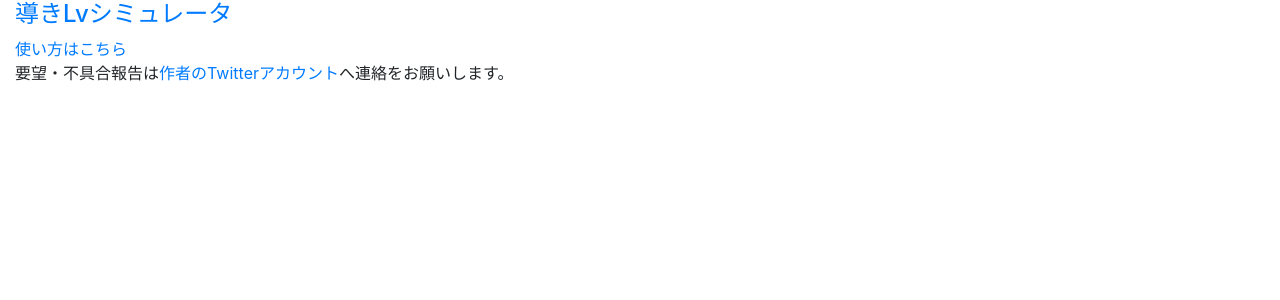
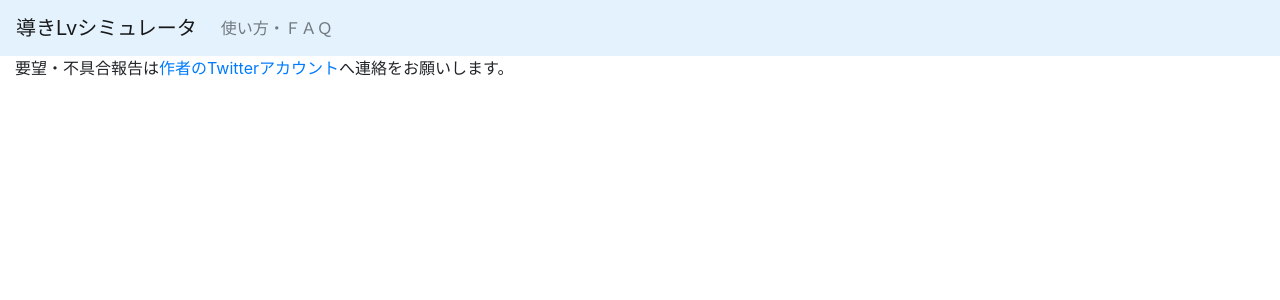
Before and after one commit to setohima/mhwi_guidance_emulator, a Django app: template guidance_emu/templates/guidance_emu/base.html in a window 1280 px wide. Shown: the top 300 px of the page. Run offline with Django 3.2, Linux system fonts and the light colour scheme; the template is opened without the code that fills it, so the values that code supplies are empty; some libraries are stand-ins or nearby versions.

Commit message:
modify base

```diff
--- a/guidance_emu/templates/guidance_emu/base.html
+++ b/guidance_emu/templates/guidance_emu/base.html
@@ -2,18 +2,30 @@
     {% load static %}
     <head>
         <title>導きLvシミュレータ</title>
-        <link rel="stylesheet" href="http://maxcdn.bootstrapcdn.com/bootstrap/4.3.0/css/bootstrap.min.css">
+        <link rel="stylesheet" href="https://stackpath.bootstrapcdn.com/bootstrap/4.3.1/css/bootstrap.min.css" integrity="sha384-ggOyR0iXCbMQv3Xipma34MD+dH/1fQ784/j6cY/iJTQUOhcWr7x9JvoRxT2MZw1T" crossorigin="anonymous">
         <link rel="stylesheet" href="http://maxcdn.bootstrapcdn.com/bootstrap/3.4.0/css/bootstrap-theme.min.css">
         <link rel="stylesheet" href="{% static 'css/form.css' %}">
         <meta name="viewport" content="initial-scale=1">
         <script data-ad-client="ca-pub-5611268647889053" async src="https://pagead2.googlesyndication.com/pagead/js/adsbygoogle.js"></script>
     </head>
     <body>
+        <nav class="navbar navbar-expand-sm navbar-light" style="background-color:#e3f2fd;">
+            <a href="/" class="navbar-brand">導きLvシミュレータ</a>
+            <button class="navbar-toggler" type="button"
+                data-toggle="collapse"
+                data-target="#navmenu1"
+                aria-controls="navmenu1"
+                aria-expanded="false"
+                aria-label="Toggle navigation">
+            <span class="navbar-toggler-icon"></span>
+            </button>
+            <div class="collapse navbar-collapse" id="navmenu1">
+                <div class="navbar-nav">
+                    <a class="nav-item nav-link" href="/help">使い方・ＦＡＱ</a>
+                </div>
+            </div>
+        </nav>
         <div class="container-fluid">
-            <div class="page-header">
-                <h4><a href="/">導きLvシミュレータ</a></h4>
-            </div>
-            <div><a href="/help">使い方はこちら</a></div>
             <div class="content">
                 {% block content %}
                 {% endblock %}
@@ -24,5 +36,8 @@
                 </div>
             </div>
         </div>
+        <script src="https://code.jquery.com/jquery-3.3.1.slim.min.js" integrity="sha384-q8i/X+965DzO0rT7abK41JStQIAqVgRVzpbzo5smXKp4YfRvH+8abtTE1Pi6jizo" crossorigin="anonymous"></script>
+        <script src="https://cdnjs.cloudflare.com/ajax/libs/popper.js/1.14.3/umd/popper.min.js" integrity="sha384-ZMP7rVo3mIykV+2+9J3UJ46jBk0WLaUAdn689aCwoqbBJiSnjAK/l8WvCWPIPm49" crossorigin="anonymous"></script>
+        <script src="https://stackpath.bootstrapcdn.com/bootstrap/4.3.1/js/bootstrap.min.js" integrity="sha384-JjSmVgyd0p3pXB1rRibZUAYoIIy6OrQ6VrjIEaFf/nJGzIxFDsf4x0xIM+B07jRM" crossorigin="anonymous"></script>
     </body>
 </html>
```
